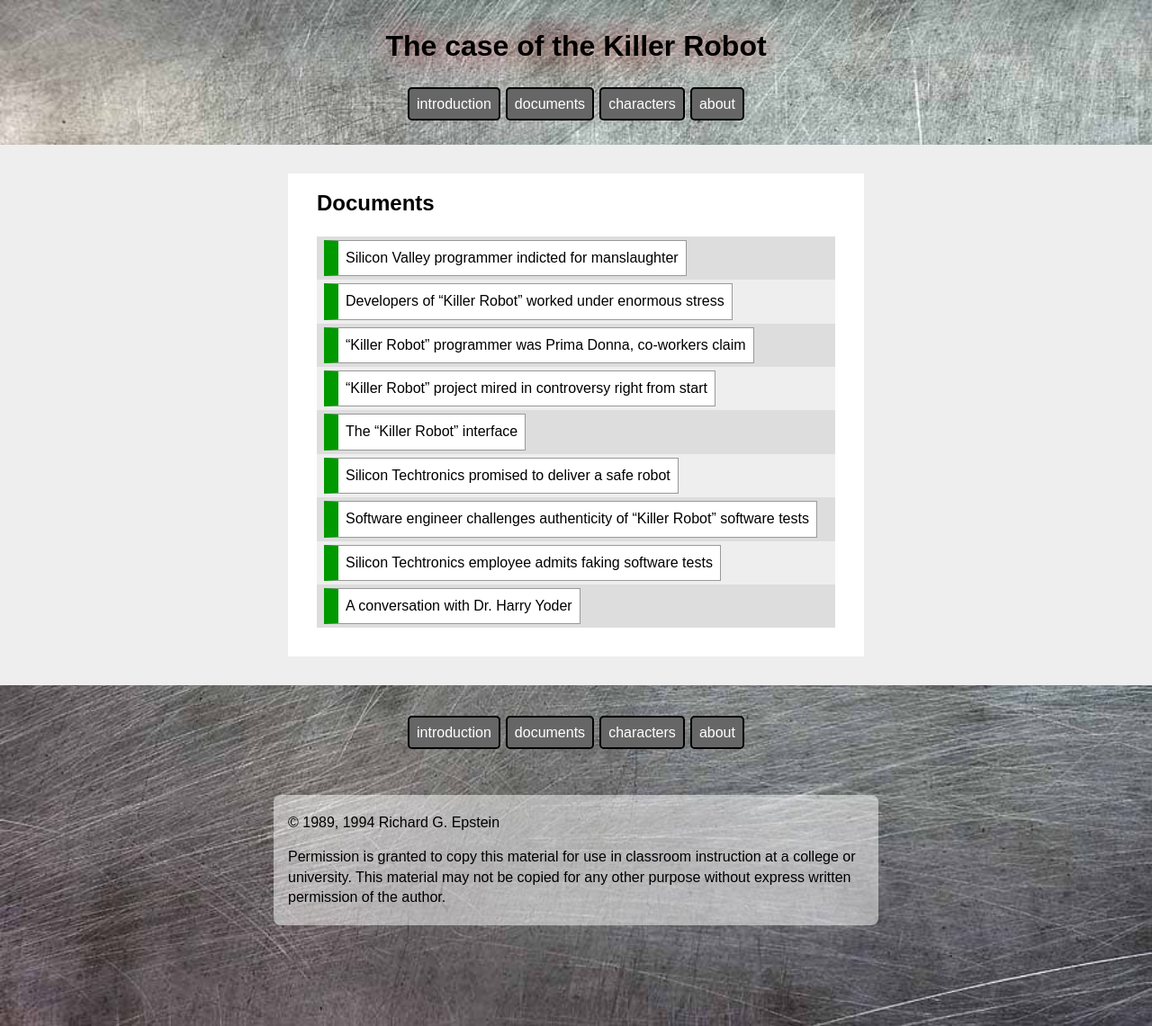
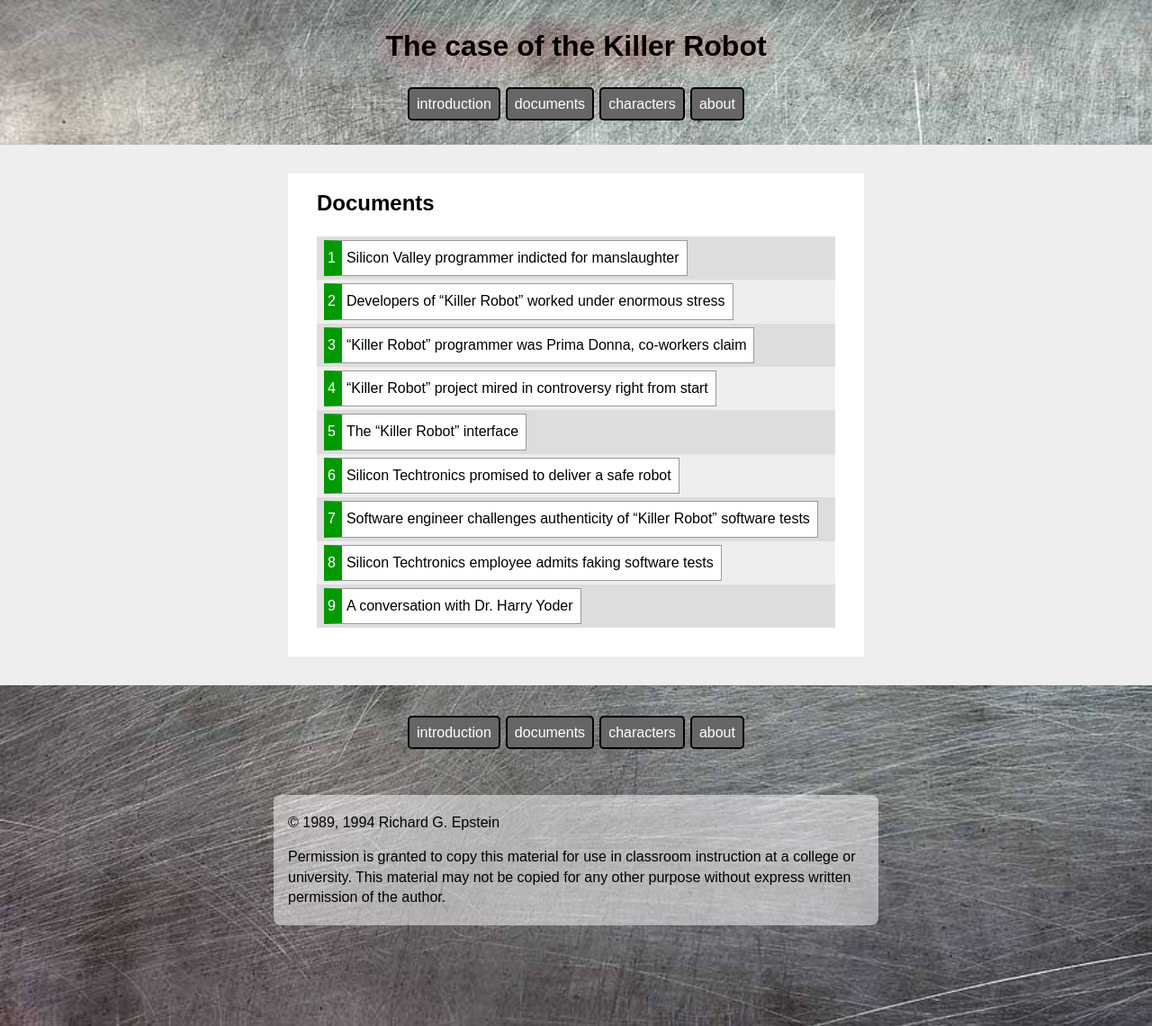
Before and after one commit to davewhiteland/epstein-killer-robot, a Jekyll site: the page built from documents.md, in a window 1280 px wide. Shown: the whole page at 90% size. Built offline with Jekyll 4.4.1, drawn with Linux system fonts in a browser that asks for light colours.

```diff
--- a/css/style.scss
+++ b/css/style.scss
@@ -39,6 +39,22 @@ article {
         margin: 0;
         padding:0;
       }
+      ol {
+        list-style: none;
+        margin: 0;
+        padding:0;
+        li {
+          counter-increment:item;
+          position:relative;
+          color:#fff;
+        }
+        li a:before{
+          color:#fff;
+          content: counter(item);
+          margin-left:-1.5rem;
+          padding-right: 0.75rem;
+        };
+      }
       li {
         margin:0;
         padding:0.25rem 0.5rem;
@@ -53,12 +69,12 @@ article {
           padding:0.5em;
           text-decoration:none;
           border:1px solid #999;
-          border-left: 1rem solid #090;
+          border-left: 1.25rem solid #090;
           &:visited{
-            border-left: 1rem solid #999;
+            border-left: 1.25rem solid #999;
           };
           &:hover{
-            border-left: 1rem solid red;
+            border-left: 1.25rem solid red;
             background-color: #ffdddd;
           };
         }
```
Also changed, not shown: documents.md (+9 -9 lines).
